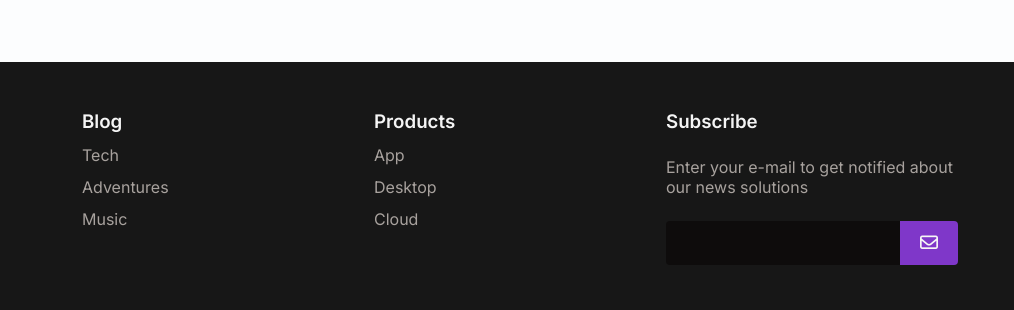
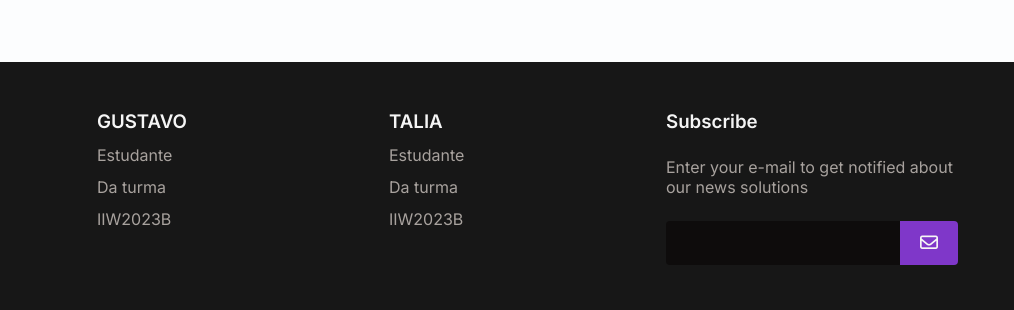
Before and after one commit to Gustavoecorreia/robotica, a plain HTML site: page robo.html in a window 1280 px wide. Shown: the part 4933-5243 px from the top of the page, 266-1280 px from the left. Drawn offline with nearby package versions, Linux system fonts and the light colour scheme.

Commit message:
edit footer

```diff
--- a/educacao.css
+++ b/educacao.css
@@ -327,6 +327,7 @@ background-color: #25d366;
   flex-direction: column;
   gap: 0.75rem;
   list-style: none;
+  margin-left: 15px;
 }
 .footer-list .footer-link{
   color: var(--color-neutral-30);
--- a/lego.css
+++ b/lego.css
@@ -327,6 +327,7 @@ background-color: #25d366;
   flex-direction: column;
   gap: 0.75rem;
   list-style: none;
+  margin-left: 15px;
 }
 .footer-list .footer-link{
   color: var(--color-neutral-30);
--- a/robo.css
+++ b/robo.css
@@ -325,10 +325,11 @@ opacity: 0.8;
 background-color: #25d366;
 }
 .footer-list{
-  display: flex;
-  flex-direction: column;
-  gap: 0.75rem;
-  list-style: none;
+    display: flex;
+    flex-direction: column;
+    gap: 0.75rem;
+    list-style: none;
+    margin-left: 15px;
 }
 .footer-list .footer-link{
   color: var(--color-neutral-30);
--- a/robo.html
+++ b/robo.html
@@ -196,30 +196,30 @@
 
             <ul class="footer-list">
                 <li>
-    <h3>Blog</h3>
+                    <h3>GUSTAVO</h3>
                 </li>
                 <li>
-    <a href="#" class="footer-link">Tech</a>
+                    <a  class="footer-link">Estudante</a>
                 </li>
                 <li>
-    <a href="#" class="footer-link">Adventures</a>
+                    <a class="footer-link">Da turma</a>
                 </li>
                 <li>
-    <a href="#" class="footer-link">Music</a>
+                    <a  class="footer-link">IIW2023B</a>
                 </li>
                             </ul>
                             <ul class="footer-list">
                                 <li>
-                    <h3>Products</h3>
+                                    <h3>TALIA</h3>
                                 </li>
                                 <li>
-                    <a href="#" class="footer-link">App</a>
+                                    <a class="footer-link">Estudante</a>
                                 </li>
                                 <li>
-                    <a href="#" class="footer-link">Desktop</a>
+                                    <a  class="footer-link">Da turma</a>
                                 </li>
                                 <li>
-                    <a href="#" class="footer-link">Cloud</a>
+                                    <a  class="footer-link">IIW2023B</a>
                                 </li>
                                             </ul>
 
```
Also changed, not shown: educacao.html (+8 -9 lines), lego.html (+8 -9 lines). Lines whose indentation alone changed are shown as unchanged.
